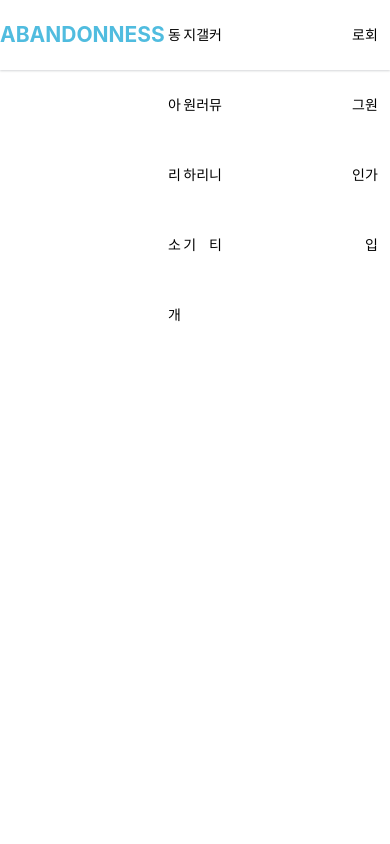
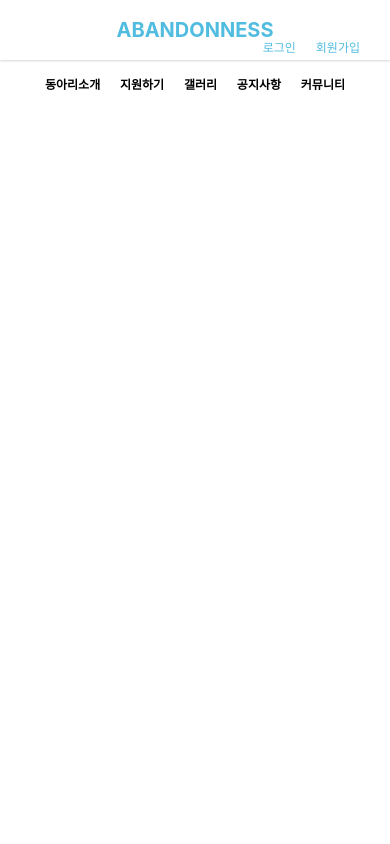
Before and after one commit to jeongyunjae/ABANDONNESS, a React (Create React App) app in the folder client/: page / in a window 390 px wide. Shown: the top 844 px of the page. Built offline with nearby package versions, Linux system fonts and the light colour scheme; no server answers.

Commit message:
apply to reponsive header

```diff
--- a/client/src/components/views/Footer/Footer.css
+++ b/client/src/components/views/Footer/Footer.css
@@ -3,6 +3,7 @@
   padding: 0;
 }
 
+@media (max-width: 1500px) {
   .wrapper {
     flex: 1;
     width: 100%;
@@ -18,3 +19,4 @@
     font-weight: 500;
     background-color: antiquewhite;
   }
+}
--- a/client/src/components/views/Header/Header.css
+++ b/client/src/components/views/Header/Header.css
@@ -4,71 +4,116 @@
 }
 
 .wrapper {
-  flex: 1;
   width: 100%;
   margin: 0 auto;
 }
 
 .header {
   position: fixed;
-  top: 0;
+  top: auto;
+  left: 0;
   width: 100%;
-  height: 70px;
-  line-height: 70px;
-  position: fixed;
-  display: flex;
-  box-shadow: 0 1px 2px 0 rgba(40, 50, 60, 0.2);
+  display: block;
   font-weight: 500;
   background-color: white;
+  z-index: 1040;
+  text-align: center;
 }
 
-.header > .header-logo {
-  width: 20%;
-  height: inherit;
-  text-align: center;
-  font-size: 21px;
+.header .auth {
+  position: absolute;
+  top: 10px;
+  padding-top: 10px;
+  margin-right: 20px;
+  display: flex;
+  right: 0;
+}
+
+.auth > li {
+  margin: 0 10px;
+  font-size: 12px;
+  font-weight: 500;
+}
+
+.header .container {
+  height: 60px;
+  line-height: 60px;
+  padding: 0 15px;
+  display: flex;
+  flex-direction: row;
+  box-shadow: 0 1px 2px 0 rgba(40, 50, 60, 0.2);
+}
+
+.container .header-logo {
+  width: 15%;
+  font-size: 22px;
   font-weight: 700;
   color: #50bcdf;
 }
 
-.header nav {
-  width: 60%;
+.container nav {
+  width: 70%;
   height: inherit;
 }
 
 nav .menu {
-  margin: 0 90px;
+  margin: 0 100px;
   display: flex;
   justify-content: space-between;
 }
 
 li {
   font-size: 14px;
+  font-weight: 600;
   list-style: none;
 }
 
-.header .auth-menu {
-  width: 20%;
-  height: inherit;
+.auth > li {
+  color: #50bcdf;
 }
 
-.auth-menu .auth {
-  margin: 0 40px;
-  display: flex;
+@media (max-width: 1024px) {
+  .container .header-logo {
+    font-size: 20px;
+  }
+
+  nav .menu {
+    margin: 0 80px;
+  }
 }
 
-.auth > li {
-  margin: 0 auto;
-  font-size: 14px;
-  list-style: none;
+@media (max-width: 768px) {
+  .header {
+    height: 110px;
+    line-height: 55px;
+  }
+
+  .header .container {
+    flex-direction: column;
+  }
+
+  .container .header-logo {
+    width: 100%;
+    height: 55px;
+  }
+
+  .container nav {
+    height: 55px;
+    width: 100%;
+  }
+
+  nav .menu {
+    width: auto;
+    margin: 0 70px;
+  }
+
+  li {
+    font-size: 12px;
+  }
 }
 
-.content {
-  height: 1200px;
-  background-color: white;
+@media (max-width: 576px) {
+  nav .menu {
+    margin: 0 30px;
+  }
 }
-
-.footer {
-  height: 200px;
-  background-color: bisque;
-}
--- a/client/src/components/views/Header/Header.js
+++ b/client/src/components/views/Header/Header.js
@@ -5,20 +5,21 @@ function Header() {
   return (
     <div className="wrapper">
       <div className="header">
+        <ul className="auth">
+          <li>로그인</li>
+          <li>회원가입</li>
+        </ul>
+        <div className="container">
           <div className="header-logo">ABANDONNESS</div>
           <nav>
             <ul className="menu">
               <li>동아리소개</li>
               <li>지원하기</li>
               <li>갤러리</li>
+              <li>공지사항</li>
               <li>커뮤니티</li>
             </ul>
           </nav>
-        <div className="auth-menu">
-          <ul className="auth">
-            <li>로그인</li>
-            <li>회원가입</li>
-          </ul>
         </div>
       </div>
     </div>
--- a/client/src/components/views/LandingPage/LandingPage.css
+++ b/client/src/components/views/LandingPage/LandingPage.css
@@ -4,6 +4,8 @@
 }
 
 .content {
+  width: 100%;
+  height: 1200px;
   display: flex;
   justify-content: center;
 }
--- a/client/src/components/views/LoginPage/LoginPage.css
+++ b/client/src/components/views/LoginPage/LoginPage.css
@@ -1,13 +1,8 @@
-.whole {
+* {
   margin: 0;
   padding: 0;
 }
 
 .content {
-  padding-block-start: 20%;
+  padding-top: 200px;
 }
-
-.Login-form {
-  display: flex;
-  justify-content: center;
-}
--- a/client/src/components/views/LoginPage/LoginPage.js
+++ b/client/src/components/views/LoginPage/LoginPage.js
@@ -5,7 +5,7 @@ import "./LoginPage.css";
 
 function LoginPage() {
   return (
-    <div className="whole">
+    <div>
       <Header />
       <div className="content">
         <div className="Login-form">
```
Lines whose indentation alone changed are shown as unchanged.
